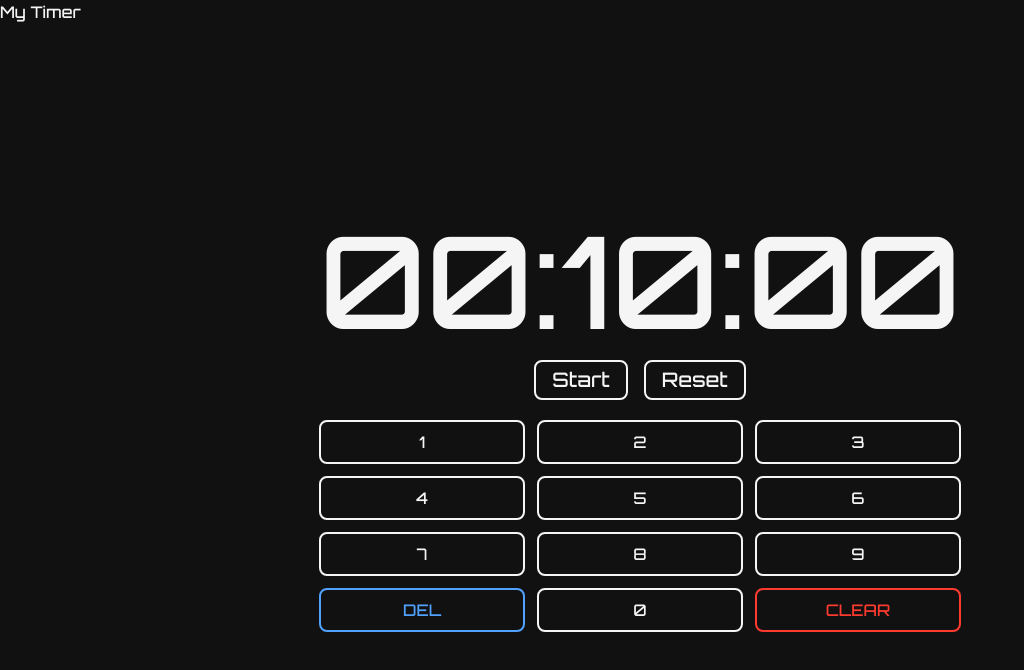
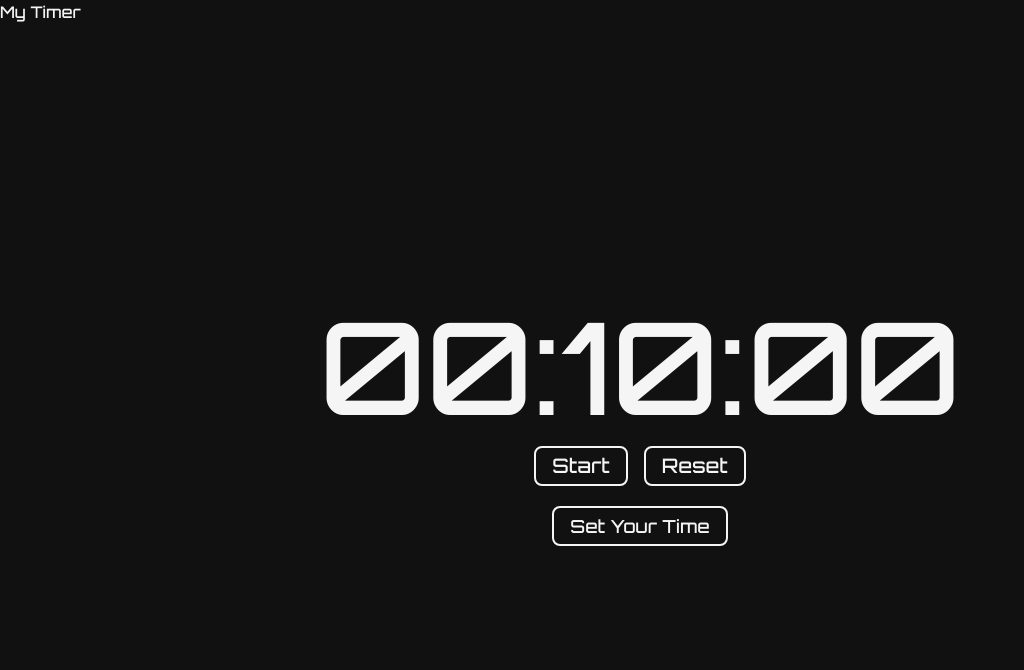
Before and after one commit to gabbythecoder/my-timer, a Next.js app: page / in a window 1280 px wide. Shown: the top 670 px of the page, without its empty margins (0-1024 px from the left). Built offline with nearby package versions, Linux system fonts and the light colour scheme.

Commit message:
feat: add radix ui dropdown menu to Number Pad component

```diff
--- a/package.json
+++ b/package.json
@@ -9,6 +9,7 @@
     "lint": "eslint"
   },
   "dependencies": {
+    "@radix-ui/react-dropdown-menu": "^2.1.16",
     "next": "16.0.3",
     "react": "19.2.0",
     "react-dom": "19.2.0"
--- a/src/components/NumerPad.tsx
+++ b/src/components/NumerPad.tsx
@@ -7,29 +7,37 @@ type NumberPadProps = {
   setInput: React.Dispatch<React.SetStateAction<string>>;
   timerState: TimerState;
   setTime: (value: number) => void;
+  setTimerState: React.Dispatch<React.SetStateAction<TimerState>>;
 };
 
-export default function NumberPad({ input, setInput, timerState, setTime }: NumberPadProps) {
+export default function NumberPad({
+  input,
+  setInput,
+  timerState,
+  setTime,
+  setTimerState
+}: NumberPadProps) {
   function handleNumberPress(digit: string) {
     if (timerState === "running") return;
     if (input.length >= 6) return;
 
-    setInput(prev => prev + digit);
+    setInput((prev) => prev + digit);
   }
 
   function handleDelete() {
     if (timerState === "running") return;
-    setInput(prev => prev.slice(0, -1));
+    setInput((prev) => prev.slice(0, -1));
   }
 
   function handleClear() {
     if (timerState === "running") return;
     setInput("");
     setTime(0);
+    setTimerState("idle");
   }
 
   return (
-    <section>
+    <section className="w-lg">
       <div className="grid grid-cols-3 grid-row-4 gap-3 mt-5">
         {[1, 2, 3, 4, 5, 6, 7, 8, 9].map((num) => (
           <button
--- a/src/components/Timer.tsx
+++ b/src/components/Timer.tsx
@@ -3,6 +3,7 @@
 import { useEffect, useState, useRef } from "react";
 
 import NumberPad from "./NumerPad";
+import * as DropdownMenu from "@radix-ui/react-dropdown-menu";
 
 type TimerState = "idle" | "running" | "paused";
 
@@ -93,6 +94,8 @@ export default function Timer() {
 
         const totalSeconds = hours * 3600 + minutes * 60 + seconds;
         setTime(totalSeconds);
+      } else {
+        setTime(10 * 60);
       }
       setTimerState("running");
     } else if (timerState === "paused") {
@@ -160,13 +163,27 @@ export default function Timer() {
         </button>
       </div>
 
+      <div className="text-center mt-5">
+        <DropdownMenu.Root>
+          <DropdownMenu.Trigger asChild>
+            <button className="cursor-pointer text-lg border-2 border-solid rounded-lg py-1 px-4">
+              Set Your Time
+            </button>
+          </DropdownMenu.Trigger>
+
+          <DropdownMenu.Content side="bottom" align="center">
             <div>
               <NumberPad
                 input={numberPadInput}
                 setInput={setNumberPadInput}
                 timerState={timerState}
                 setTime={setTime}
+                setTimerState={setTimerState}
               />
+            </div>
+            <DropdownMenu.Arrow className="fill-[#f5f5f5] mb-3" />
+          </DropdownMenu.Content>
+        </DropdownMenu.Root>
       </div>
     </section>
   );
```
Also changed, not shown: 1 other file (tests, documents, lock files or other folders). Lines whose indentation alone changed are shown as unchanged.
